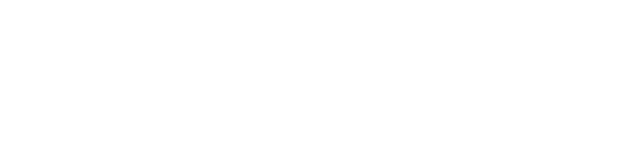
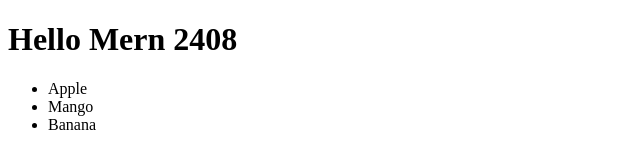
Before and after one commit to nusratjahandina3789/javascript_practice, a plain HTML site: page index.html in a window 1280 px wide. Shown: the whole page, without its empty margins (0-640 px from the left). Drawn offline with Linux system fonts and the light colour scheme.

```diff
--- a/index.html
+++ b/index.html
@@ -1,11 +1,12 @@
 <!DOCTYPE html>
 <html lang="en">
+
 <head>
     <meta charset="UTF-8">
     <meta name="viewport" content="width=device-width, initial-scale=1.0">
     <title>Document</title>
     <!-- <style>
-         .one{
+         /* .one{
             width: 300px;
             height: 300px;
             background: red;
@@ -14,23 +15,56 @@
             width: 300px;
             height: 300px;
             background: orange;
-        }
+        } */
+          /* #one h1{
+        text-transform: uppercase;
+      } */
     </style> -->
 </head>
+
 <body>
     <!-- Record 01 -->
     <!-- <div class="one two"></div>
     <button class="btn">Click Me</button> -->
     <!-- Record 02 -->
-     <!-- <input type="text" class="user" id="name" placeholder="Please Give me your name">
+    <!-- <input type="text" class="user" id="name" placeholder="Please Give me your name">
      -->
     <!-- Record 03 -->
-     <!-- <ul>
+    <!-- <ul>
         <li>Home1</li>
         <li>Home2</li>
         <li>Home3</li>
         <li>Home4</li>
      </ul> -->
-      <script src="script.js"></script>
+    <!-- <div id="one">
+        <div class="one">DINA</div>
+        <div class="one">Santo</div>
+        <div class="one">Tamim</div>
+     </div> -->
+    <!-- <div id="one">
+        <h1>Hello World</h1>
+    </div> -->
+    <div>
+        <h1>Hello Mern 2408</h1>
+    </div>
+    <!-- <div id="one">
+        <h1>Hello Mern</h1>
+        <p>Lorem ipsum dolor sit amet consectetur adipisicing elit. Magni aperiam sunt eveniet eum libero minus rem
+            aliquid ducimus ipsa optio excepturi mollitia eos expedita nostrum ullam reiciendis illum inventore,
+            consequatur ex molestiae enim, beatae labore placeat nesciunt! Quasi saepe, nostrum aut rem esse labore,
+            rerum, beatae corporis placeat cumque qui?</p>
+    </div> -->
+    <div>
+        <ul id="list">
+            <li>Apple</li>
+            <li>Mango</li>
+            <li>Banana</li>
+        </ul>
+    </div>
+    <!-- <div>
+        <img id="one" src="smiley.gif">
+    </div> -->
+    <script src="script.js"></script>
 </body>
+
 </html>
```
Also changed, not shown: script.js (+57 -0 lines).
